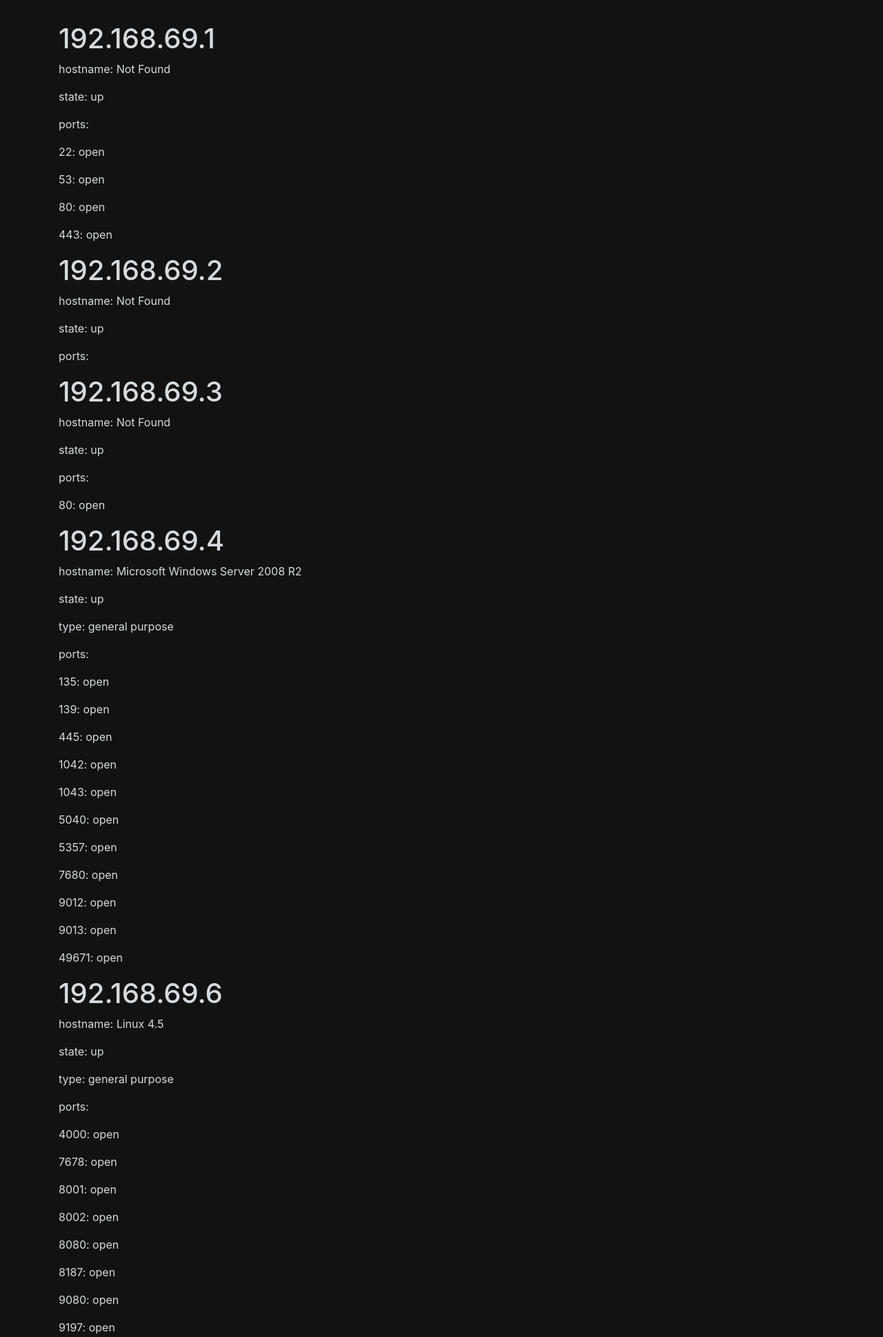
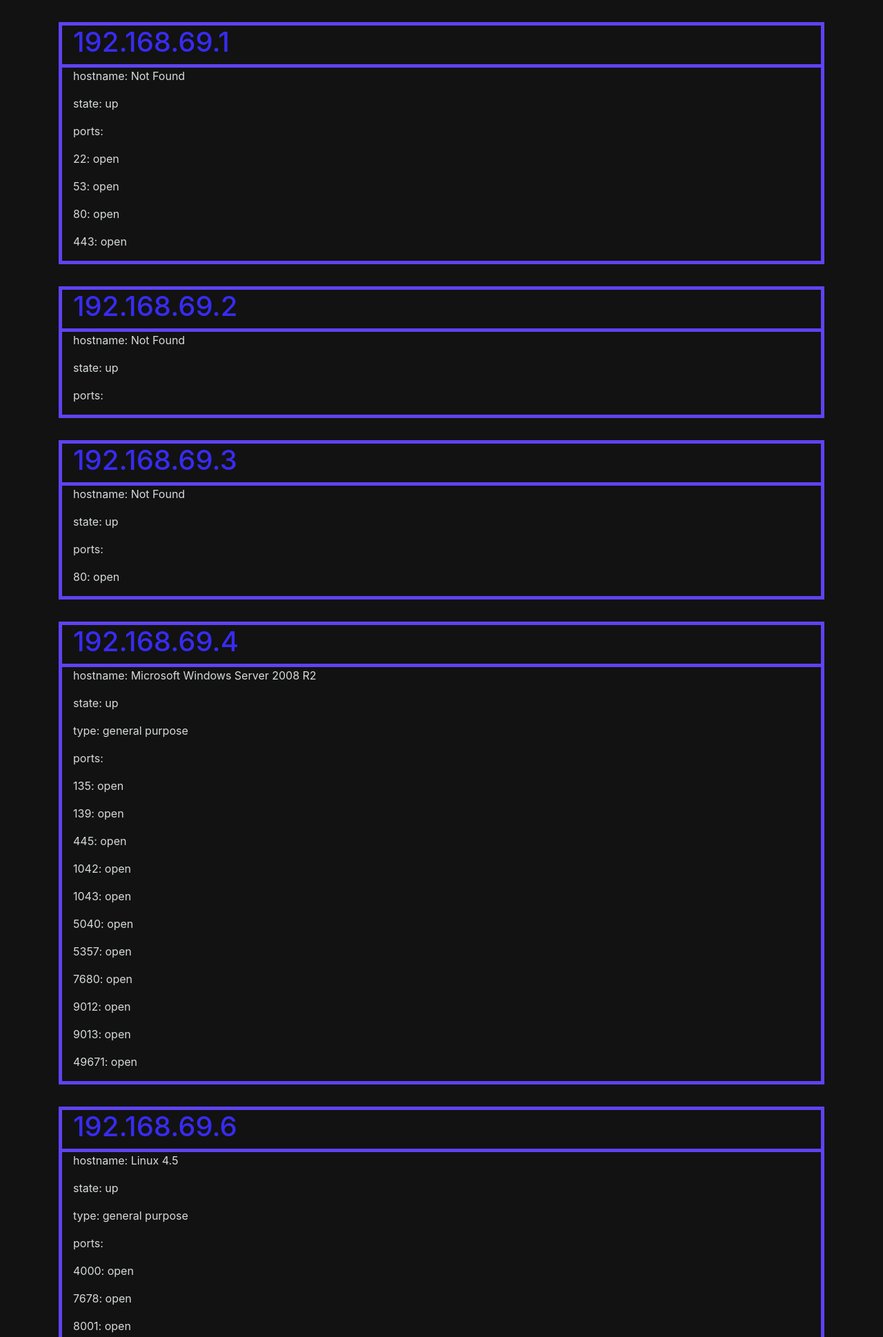
Before and after one commit to dvessey/DjangoNetworkScanner, a Django app: page /scan-results/ in a window 1280 px wide. Shown: the top 1938 px of the page at 69% size. Run offline with Django 4.2, Linux system fonts and the light colour scheme.

Commit message:
added some css

```diff
--- a/mysite/inventory/static/inventory/main.css
+++ b/mysite/inventory/static/inventory/main.css
@@ -18,3 +18,24 @@
 .helptext {
     color: #D7DADC;
 }
+
+
+
+.host{
+    border: 5px solid;
+    border-color: #5e43f3  ;
+    padding-left: 1em;
+}
+
+.host-body{
+    border-right: 5px solid;
+    border-bottom: 5px solid;
+    border-left: 5px solid;
+    border-color: #5e43f3  ;
+    margin-bottom: 2em;
+    padding-left: 1em;
+}
+
+.host h1{
+    color: #382bf0
+}
--- a/mysite/inventory/templates/inventory/results.html
+++ b/mysite/inventory/templates/inventory/results.html
@@ -2,9 +2,12 @@
 {% block content %}
 
 
-
+    <div class="host-container">
    {% for k, v in results.items %}
+        <div class="host">
            <h1>{{ k }}</h1>
+        </div>
+        <div class="host-body">
         {% for k2, v2 in v.items %}
 
             {% if k2 == 'ports' %}
@@ -12,13 +15,12 @@
             {% else %}
                 <p>{{ k2 }}: {{ v2 }}</p>
             {% endif %}
-
             {% for k3, v3 in v2.items %}
                 <p>{{ k3 }}: {{ v3 }}</p>
-
             {% endfor %}
         {% endfor %}
+    </div>
    {% endfor %}
-
+</div>
 
 {% endblock content %}
```
